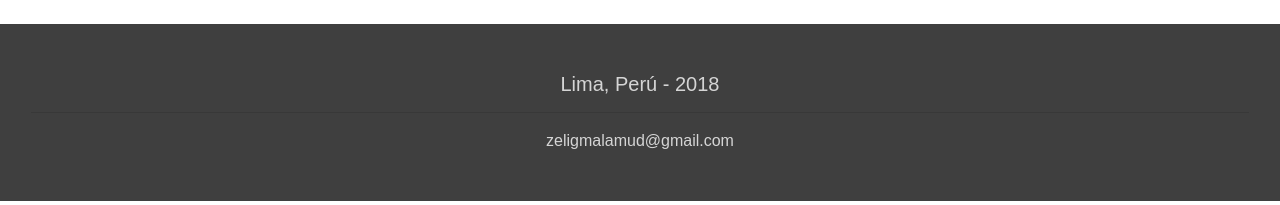
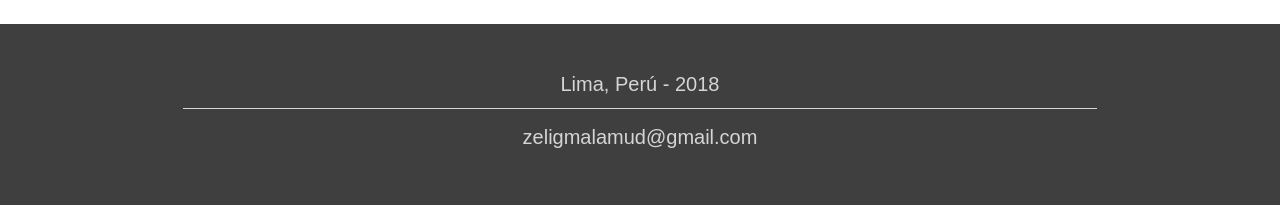
Before and after one commit to zeligm/Personal-Portfolio, a plain HTML site: page index.html in a window 1280 px wide. Shown: the part 2917-3122 px from the top of the page. Drawn offline with nearby package versions, Linux system fonts and the light colour scheme.

Commit message:
Update index.html

```diff
--- a/index.html
+++ b/index.html
@@ -153,7 +153,8 @@
 	      <div class="container-fluid padding">
 	        <div class="col-12 text-center">
 	          <h5>Lima, Perú - 2018</h5>
-		    <hr>zeligmalamud@gmail.com</hr>
+		  <hr class="light">
+		  <h5>zeligmalamud@gmail.com</h5>
 	        </div>
 	        </div>
 	      </div>
```
